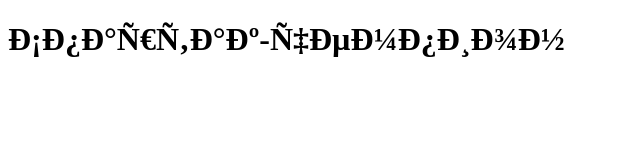
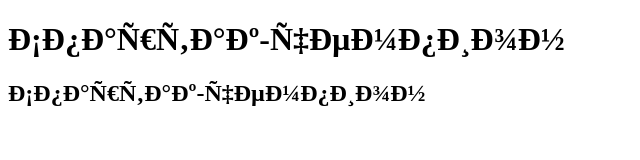
Before and after one commit to PavelAz89/Test_project, a plain HTML site: page index.html in a window 1280 px wide. Shown: the whole page, without its empty margins (0-640 px from the left). Drawn offline with Linux system fonts and the light colour scheme.

Commit message:
Добавил h2

```diff
--- a/index.html
+++ b/index.html
@@ -6,5 +6,7 @@
 </head>
 <body>
 	<h1>Спартак-чемпион</h1>
+	<h2>Спартак-чемпион</h2>
+
 </body>
 </html>
```
